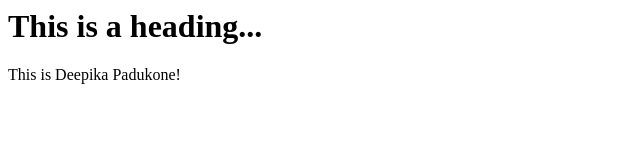
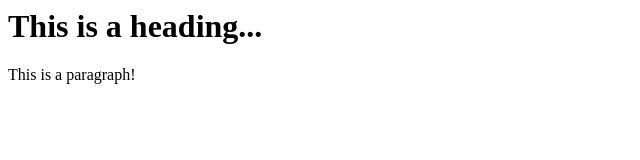
Before and after one commit to gauthamkrishna9991/gauthamkrishna9991.github.io, a plain HTML site: page index.html in a window 1280 px wide. Shown: the full height of the page, 0-640 px from the left. Drawn offline with Linux system fonts and the light colour scheme.

Commit message:
Update index.html

```diff
--- a/index.html
+++ b/index.html
@@ -5,6 +5,6 @@
 	</head>
 	<body>
 		<h1>This is a heading...</h1>
-		<p> This is Deepika Padukone!</p>
+		<p> This is a paragraph! </p>
 	</body>
 </html>
```
